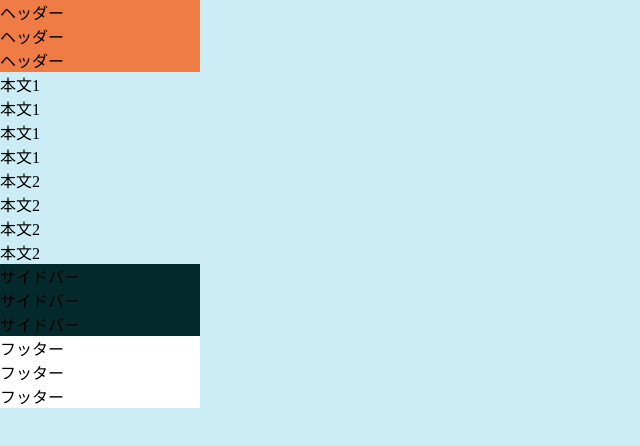
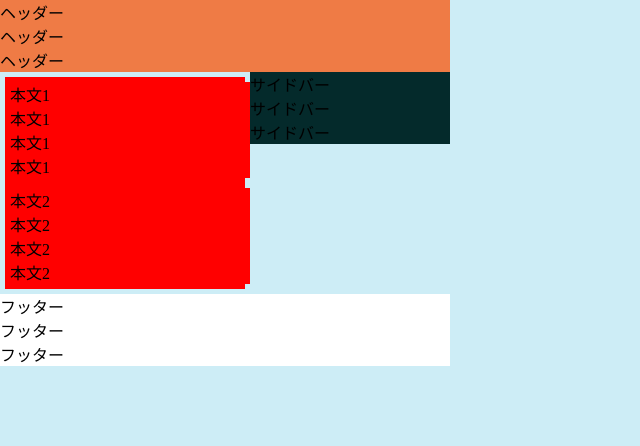
Before and after one commit to babon0425/2016web1-7, a plain HTML site: page index.html in a window 1280 px wide. Shown: the whole page, without its empty margins (0-640 px from the left). Drawn offline with Linux system fonts and the light colour scheme.

Commit message:
Update default.css

```diff
--- a/css/default.css
+++ b/css/default.css
@@ -12,16 +12,12 @@ body{
 header{
   background-color: #EF7B45;
 }
-#main1{
-  background-color: #D84727;
-  width: calc(100% - 200px);
-  min-width: 500px;
+.box{
+  background-color: red;
+  color: black;
+  width: 240px;
+  margin: 5px;
   float: left;
-}
-#main2{
-  background-color: #5EB1BF;
-  width: 400px;
-  float: right;
 }
 aside{
   background-color: #042A2B;
```
